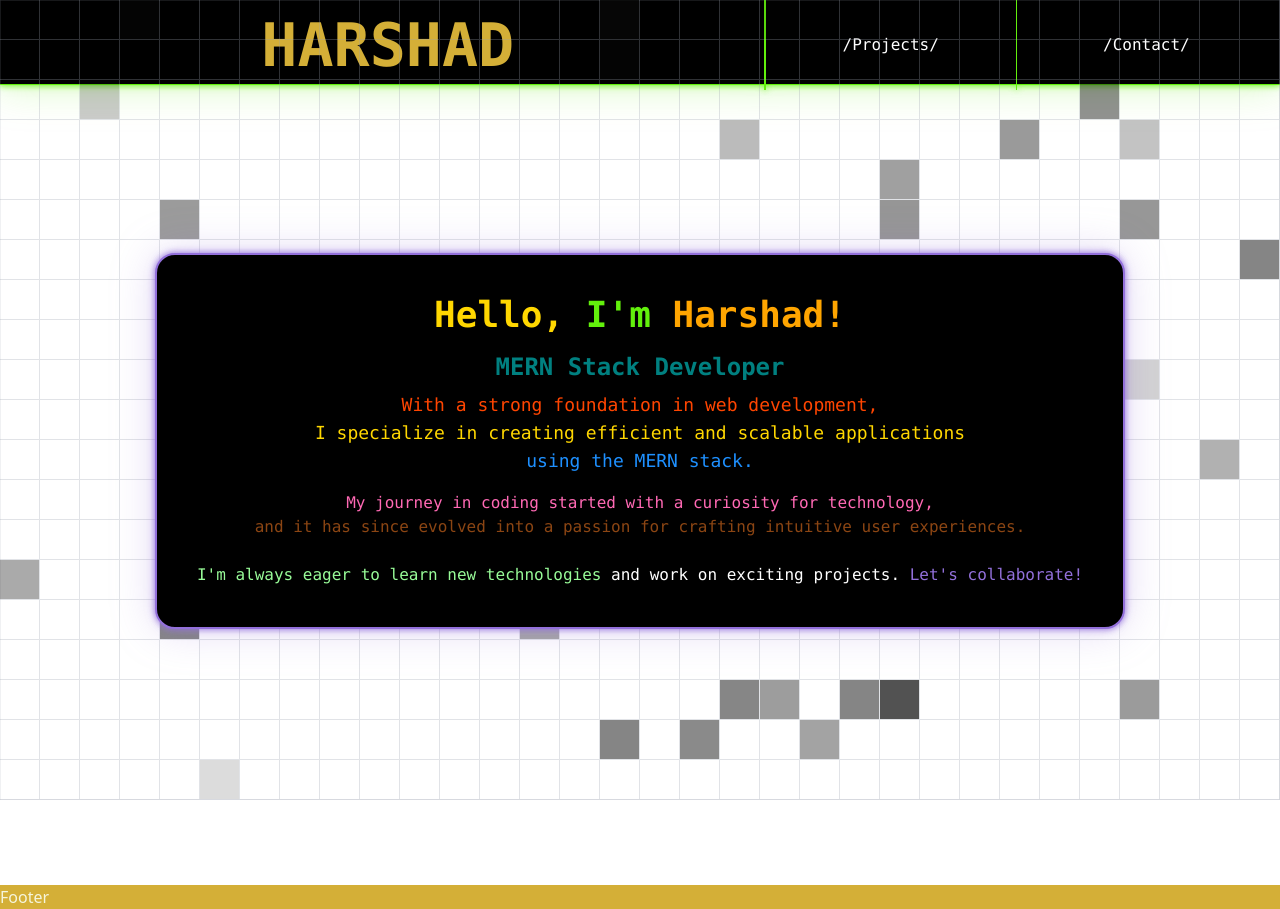
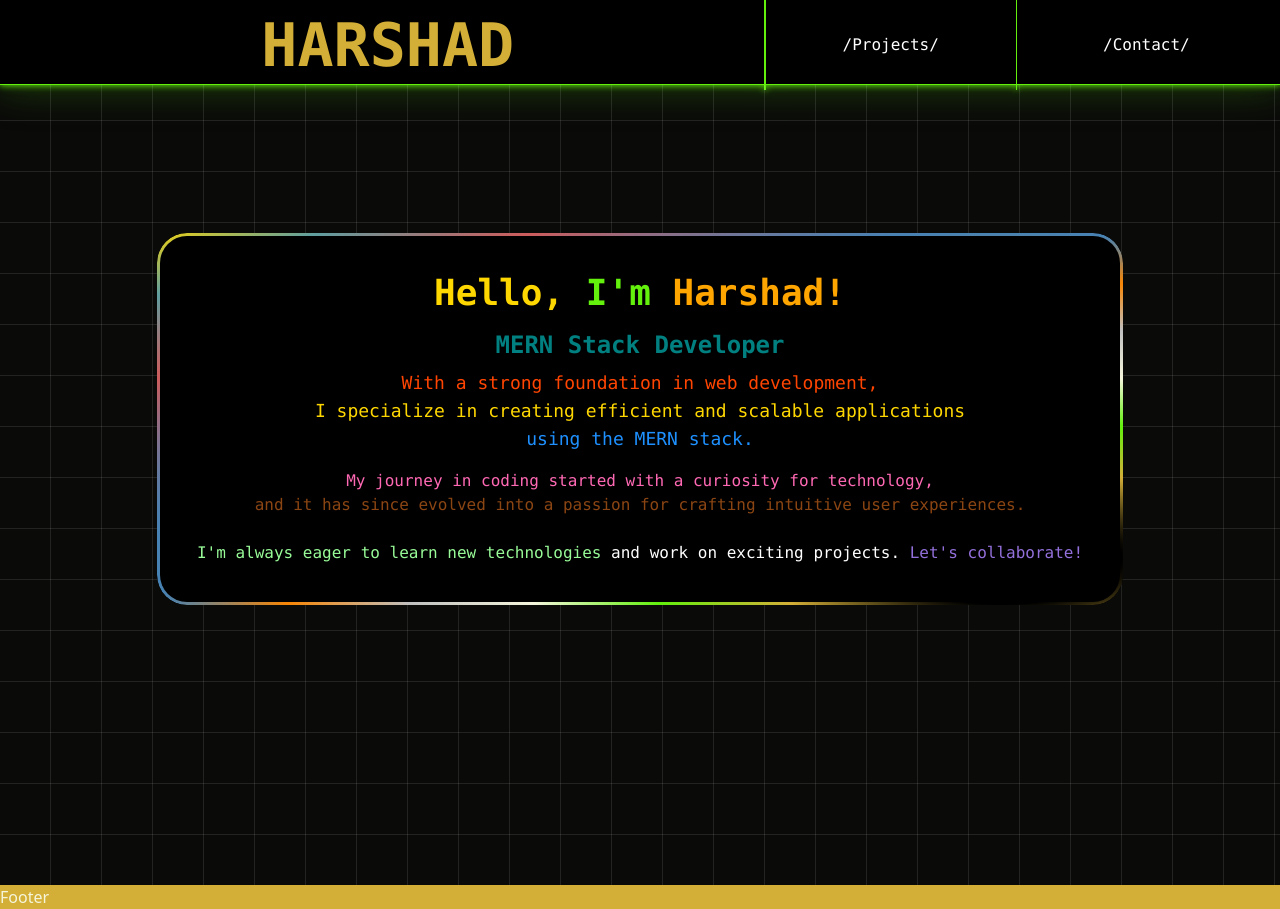
Before and after one commit to Muhammed-Harshad-V/portfolio, a Next.js app: page / in a window 1280 px wide. Built offline with nearby package versions, Linux system fonts and the light colour scheme.

Commit message:
home first section completed

```diff
--- /dev/null
+++ b/@/components/ui/shine-border.tsx
@@ -0,0 +1,60 @@
+"use client";
+
+import { cn } from "../../lib/utils";
+
+type TColorProp = string | string[];
+
+interface ShineBorderProps {
+  borderRadius?: number;
+  borderWidth?: number;
+  duration?: number;
+  color?: TColorProp;
+  className?: string;
+  children: React.ReactNode;
+}
+
+/**
+ * @name Shine Border
+ * @description It is an animated background border effect component with easy to use and configurable props.
+ * @param borderRadius defines the radius of the border.
+ * @param borderWidth defines the width of the border.
+ * @param duration defines the animation duration to be applied on the shining border
+ * @param color a string or string array to define border color.
+ * @param className defines the class name to be applied to the component
+ * @param children contains react node elements.
+ */
+export default function ShineBorder({
+  borderRadius = 30,
+  duration = 35,
+  color = "#000000",
+  className,
+  children,
+}: ShineBorderProps) {
+  return (
+    <div
+      style={
+        {
+          "--border-radius": `${borderRadius}px`,
+        } as React.CSSProperties
+      }
+      className={cn(
+        "relative rounded-[20px]",
+        className,
+      )}
+    >
+      <div
+        style={
+          {
+            "--border-width": `3px`,
+            "--border-radius": `${borderRadius}px`,
+            "--duration": `${duration}s`,
+            "--mask-linear-gradient": `linear-gradient(#fff 0 0) content-box, linear-gradient(#fff 0 0)`,
+            "--background-radial-gradient": `radial-gradient(transparent,transparent, ${color instanceof Array ? color.join(",") : color},transparent,transparent)`,
+          } as React.CSSProperties
+        }
+        className={`pointer-events-none before:bg-shine-size before:absolute before:inset-0 before:size-full before:rounded-[--border-radius] before:p-[--border-width] before:will-change-[background-position] before:content-[""] before:![-webkit-mask-composite:xor] before:![mask-composite:exclude] before:[background-image:--background-radial-gradient] before:[background-size:300%_300%] before:[mask:--mask-linear-gradient] motion-safe:before:animate-shine`}
+      ></div>
+      {children}
+    </div>
+  );
+}
--- a/app/(root)/(home)/page.tsx
+++ b/app/(root)/(home)/page.tsx
@@ -1,30 +1,31 @@
 import React from "react";
-import { cn } from "../../../@/lib/utils";// Adjusted import path
-import AnimatedGridPattern from "../../../components/ui/animated-grid-pattern";
+import ShineBorder from "../../../@/components/ui/shine-border";
 
-export function AnimatedGridPatternDemo() {
-  return (
-       <AnimatedGridPattern
-        numSquares={100}
-        maxOpacity={10} // Adjust this for visibility
-        duration={1}
-        repeatDelay={2}
-        className={cn(
-          "",
-
-          "bg-red-400"
-        )}
-      />
-  );
-}
 
 export default function Home() {
   return (
     <>
-      <div className="w-full h-screen overflow-hidden sm:p-5 md:p-8 lg:p-12 bg-white">
-        <div className="flex justify-center text-center">
-        <AnimatedGridPattern />
-          <div className="sm:mt-[40px] md:mt-[70px] lg:mt-[100px] xl:mt-[120px] border-2 font-mono border-[#9370DB] sm:p-5 lg:p-8 xl:p-10 rounded-[20px] bg-[#000000] z-10 drop-shadow-purpleGlow">
+      <div className="w-full h-screen overflow-hidden sm:p-5 md:p-8 lg:p-12 grid-background">
+        <div className="flex justify-center text-center sm:mt-[40px] md:mt-[70px] lg:mt-[80px] xl:mt-[100px]">
+          <ShineBorder
+           color={[
+            '#D4AF37', // retroGold
+            '#62f00c', // retroGreen
+            '#F5F5DC', // retroWhite
+            '#C0C0C0', // silver
+            '#f78605', // retroOrange
+            '#4682B4', // retroTeal
+            '#CD5C5C', // retroRed
+            '#5F9EA0', // retroBlue
+            '#FFD700', // retroYellow
+            '#D87093', // retroPink
+            '#8B4513', // retroBrown
+            '#F5F5DC', // retroBeige
+            '#696969', // retroGrey
+            '#9370DB', // retroPurple
+          ]}
+          >
+          <div className="font-mono sm:p-5 lg:p-8 xl:p-10 rounded-[30px] bg-[#000000] z-20">
             <h1 className="sm:text-3xl xl:text-4xl font-bold mb-4">
               <span className="text-[#FFD700]">Hello,</span> {/* Retro Gold */}
               <span className="text-[#62f00c]"> I'm </span> {/* Retro Green */}
@@ -48,6 +49,7 @@ export default function Home() {
               <span className="text-[#9370DB]"> Let's collaborate!</span> {/* Retro Purple */}
             </p>
           </div>
+          </ShineBorder>
         </div>
       </div>
     </>
--- a/app/globals.css
+++ b/app/globals.css
@@ -34,68 +34,3 @@
   );
   pointer-events: none; /* Allows clicks to pass through */
 }
-
-@layer base {
-  :root {
-    --background: 0 0% 100%;
-    --foreground: 0 0% 3.9%;
-    --card: 0 0% 100%;
-    --card-foreground: 0 0% 3.9%;
-    --popover: 0 0% 100%;
-    --popover-foreground: 0 0% 3.9%;
-    --primary: 0 0% 9%;
-    --primary-foreground: 0 0% 98%;
-    --secondary: 0 0% 96.1%;
-    --secondary-foreground: 0 0% 9%;
-    --muted: 0 0% 96.1%;
-    --muted-foreground: 0 0% 45.1%;
-    --accent: 0 0% 96.1%;
-    --accent-foreground: 0 0% 9%;
-    --destructive: 0 84.2% 60.2%;
-    --destructive-foreground: 0 0% 98%;
-    --border: 0 0% 89.8%;
-    --input: 0 0% 89.8%;
-    --ring: 0 0% 3.9%;
-    --chart-1: 12 76% 61%;
-    --chart-2: 173 58% 39%;
-    --chart-3: 197 37% 24%;
-    --chart-4: 43 74% 66%;
-    --chart-5: 27 87% 67%;
-    --radius: 0.5rem;
-  }
-  .dark {
-    --background: 0 0% 3.9%;
-    --foreground: 0 0% 98%;
-    --card: 0 0% 3.9%;
-    --card-foreground: 0 0% 98%;
-    --popover: 0 0% 3.9%;
-    --popover-foreground: 0 0% 98%;
-    --primary: 0 0% 98%;
-    --primary-foreground: 0 0% 9%;
-    --secondary: 0 0% 14.9%;
-    --secondary-foreground: 0 0% 98%;
-    --muted: 0 0% 14.9%;
-    --muted-foreground: 0 0% 63.9%;
-    --accent: 0 0% 14.9%;
-    --accent-foreground: 0 0% 98%;
-    --destructive: 0 62.8% 30.6%;
-    --destructive-foreground: 0 0% 98%;
-    --border: 0 0% 14.9%;
-    --input: 0 0% 14.9%;
-    --ring: 0 0% 83.1%;
-    --chart-1: 220 70% 50%;
-    --chart-2: 160 60% 45%;
-    --chart-3: 30 80% 55%;
-    --chart-4: 280 65% 60%;
-    --chart-5: 340 75% 55%;
-  }
-}
-
-@layer base {
-  * {
-    @apply border-border;
-  }
-  body {
-    @apply bg-background text-foreground;
-  }
-}
--- a/app/layout.tsx
+++ b/app/layout.tsx
@@ -11,7 +11,7 @@ export default function RootLayout({children}: {children: React.ReactNode}) {
   return (
     <html>
       <GlobalProvider>
-      <body>
+      <body className='bg-retroBlack'>
         {children}
       </body>
       </GlobalProvider>
--- a/components/ui/animated-grid-pattern.tsx
+++ /dev/null
@@ -1,148 +0,0 @@
-"use client";
-
-import { motion } from "motion/react";
-import { useEffect, useId, useRef, useState } from "react";
-
-import { cn } from "../../@/lib/utils";
-
-interface AnimatedGridPatternProps {
-  width?: number;
-  height?: number;
-  x?: number;
-  y?: number;
-  strokeDasharray?: any;
-  numSquares?: number;
-  className?: string;
-  maxOpacity?: number;
-  duration?: number;
-  repeatDelay?: number;
-}
-
-export default function AnimatedGridPattern({
-  width = 40,
-  height = 40,
-  x = -1,
-  y = -1,
-  strokeDasharray = 0,
-  numSquares = 50,
-  className,
-  maxOpacity = 0.5,
-  duration = 4,
-  repeatDelay = 0.5,
-  ...props
-}: AnimatedGridPatternProps) {
-  const id = useId();
-  const containerRef = useRef(null);
-  const [dimensions, setDimensions] = useState({ width: 0, height: 0 });
-  const [squares, setSquares] = useState(() => generateSquares(numSquares));
-
-  function getPos() {
-    return [
-      Math.floor((Math.random() * dimensions.width) / width),
-      Math.floor((Math.random() * dimensions.height) / height),
-    ];
-  }
-
-  // Adjust the generateSquares function to return objects with an id, x, and y
-  function generateSquares(count: number) {
-    return Array.from({ length: count }, (_, i) => ({
-      id: i,
-      pos: getPos(),
-    }));
-  }
-
-  // Function to update a single square's position
-  const updateSquarePosition = (id: number) => {
-    setSquares((currentSquares) =>
-      currentSquares.map((sq) =>
-        sq.id === id
-          ? {
-              ...sq,
-              pos: getPos(),
-            }
-          : sq,
-      ),
-    );
-  };
-
-  // Update squares to animate in
-  useEffect(() => {
-    if (dimensions.width && dimensions.height) {
-      setSquares(generateSquares(numSquares));
-    }
-  }, [dimensions, numSquares]);
-
-  // Resize observer to update container dimensions
-  useEffect(() => {
-    const resizeObserver = new ResizeObserver((entries) => {
-      for (let entry of entries) {
-        setDimensions({
-          width: entry.contentRect.width,
-          height: entry.contentRect.height,
-        });
-      }
-    });
-
-    if (containerRef.current) {
-      resizeObserver.observe(containerRef.current);
-    }
-
-    return () => {
-      if (containerRef.current) {
-        resizeObserver.unobserve(containerRef.current);
-      }
-    };
-  }, [containerRef]);
-
-  return (
-    <svg
-      ref={containerRef}
-      aria-hidden="true"
-      className={cn(
-        "pointer-events-none absolute inset-0 h-full w-full fill-gray-400/30 stroke-gray-400/30",
-        className,
-      )}
-      {...props}
-    >
-      <defs>
-        <pattern
-          id={id}
-          width={width}
-          height={height}
-          patternUnits="userSpaceOnUse"
-          x={x}
-          y={y}
-        >
-          <path
-            d={`M.5 ${height}V.5H${width}`}
-            fill="none"
-            strokeDasharray={strokeDasharray}
-          />
-        </pattern>
-      </defs>
-      <rect width="100%" height="100%" fill={`url(#${id})`} />
-      <svg x={x} y={y} className="overflow-visible">
-        {squares.map(({ pos: [x, y], id }, index) => (
-          <motion.rect
-            initial={{ opacity: 0 }}
-            animate={{ opacity: maxOpacity }}
-            transition={{
-              duration,
-              repeat: 1,
-              delay: index * 0.1,
-              repeatType: "reverse",
-            }}
-            onAnimationComplete={() => updateSquarePosition(id)}
-            key={`${x}-${y}-${index}`}
-            width={width - 1}
-            height={height - 1}
-            x={x * width + 1}
-            y={y * height + 1}
-            fill="currentColor"
-            strokeWidth="0"
-          />
-        ))}
-      </svg>
-    </svg>
-  );
-}
--- a/tailwind.config.ts
+++ b/tailwind.config.ts
@@ -100,6 +100,22 @@ export default {
   			lg: 'var(--radius)',
   			md: 'calc(var(--radius) - 2px)',
   			sm: 'calc(var(--radius) - 4px)'
+  		},
+  		animation: {
+  			shine: 'shine var(--duration) infinite linear'
+  		},
+  		keyframes: {
+  			shine: {
+  				'0%': {
+  					'background-position': '0% 0%'
+  				},
+  				'50%': {
+  					'background-position': '100% 100%'
+  				},
+  				to: {
+  					'background-position': '0% 0%'
+  				}
+  			}
   		}
   	}
   },
```
